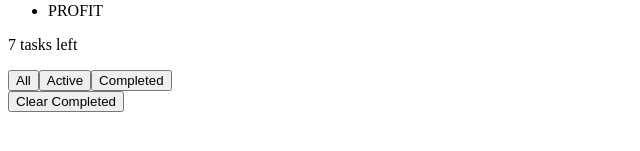
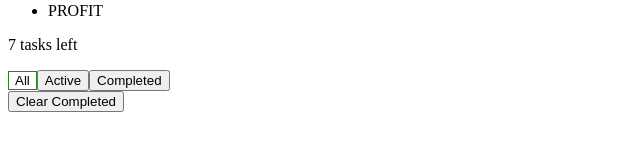
Before and after one commit to cellbesmanos/fm-todo-app, a Vue app: page / in a window 1280 px wide. Shown: the part 223-374 px from the top of the page, without its empty margins (0-640 px from the left). Built offline with nearby package versions, Linux system fonts and the light colour scheme.

Commit message:
Feat: Add task filters

```diff
--- a/src/components/TodoList.vue
+++ b/src/components/TodoList.vue
@@ -1,8 +1,12 @@
 <template>
   <TodoForm v-model="userInput" @add-task="addNewTask" />
 
-  <TodoItemList @toggle-task="toggleTask" :tasks="sampleData">
-    <TodoListToolbar :remainingTasks="remainingTasks" />
+  <TodoItemList @toggle-task="toggleTask" :tasks="filteredTasks">
+    <TodoListToolbar
+      @toggle-filter="toggleFilter"
+      :remainingTasks="remainingTasks"
+      :activeFilter="activeFilter"
+    />
   </TodoItemList>
 </template>
 
@@ -50,9 +54,27 @@ const sampleData = ref([
     isFinished: false,
   },
 ]);
+const activeFilter = ref("all");
 const itemIdCount = ref(sampleData.value.length);
+
 const remainingTasks = computed(
   () => sampleData.value.filter((task) => task.isFinished === false).length
+);
+
+const filteredTasks = computed(() =>
+  sampleData.value.filter((task) => {
+    if (activeFilter.value === "active") {
+      if (task.isFinished === false) {
+        return task;
+      }
+    } else if (activeFilter.value === "completed") {
+      if (task.isFinished === true) {
+        return task;
+      }
+    } else {
+      return task;
+    }
+  })
 );
 
 function addNewTask() {
@@ -68,4 +90,8 @@ function toggleTask(id) {
   const remaining = sampleData.value.filter((item) => item.id !== id);
   sampleData.value = [{ ...item, isFinished: !item.isFinished }, ...remaining];
 }
+
+function toggleFilter(filter) {
+  activeFilter.value = filter;
+}
 </script>
--- a/src/components/TodoListToolbar.vue
+++ b/src/components/TodoListToolbar.vue
@@ -5,9 +5,16 @@
     </p>
 
     <div>
-      <button type="button" data-filter="all">All</button>
-      <button type="button" data-filter="active">Active</button>
-      <button type="button" data-filter="completed">Completed</button>
+      <button
+        v-for="{ id, filter, label } in filters"
+        @click="handleClick('filter', $event)"
+        :key="id"
+        type="button"
+        :class="addFilterStyles(activeFilter, filter)"
+        :data-filter="filter"
+      >
+        {{ label }}
+      </button>
     </div>
 
     <button type="button">Clear Completed</button>
@@ -17,5 +24,41 @@
 <script setup>
 const { remainingTasks } = defineProps({
   remainingTasks: Number,
+  activeFilter: String,
 });
+
+const emit = defineEmits(["toggleFilter"]);
+
+const filters = [
+  { id: 1, filter: "all", label: "All" },
+  { id: 2, filter: "active", label: "Active" },
+  { id: 3, filter: "completed", label: "Completed" },
+];
+
+function addFilterStyles(activeFilter, filterName) {
+  if (filterName === activeFilter) {
+    return {
+      "todoList__filter--active": true,
+    };
+  } else {
+    return {
+      "todoList__filter--active": false,
+    };
+  }
+}
+
+function handleClick(type, event) {
+  switch (type) {
+    case "filter":
+      emit("toggleFilter", event.target.dataset.filter);
+      break;
+  }
+}
 </script>
+
+<style>
+.todoList__filter--active {
+  border: 1px solid hsl(120, 54%, 33%);
+  background-color: transparent;
+}
+</style>
```
